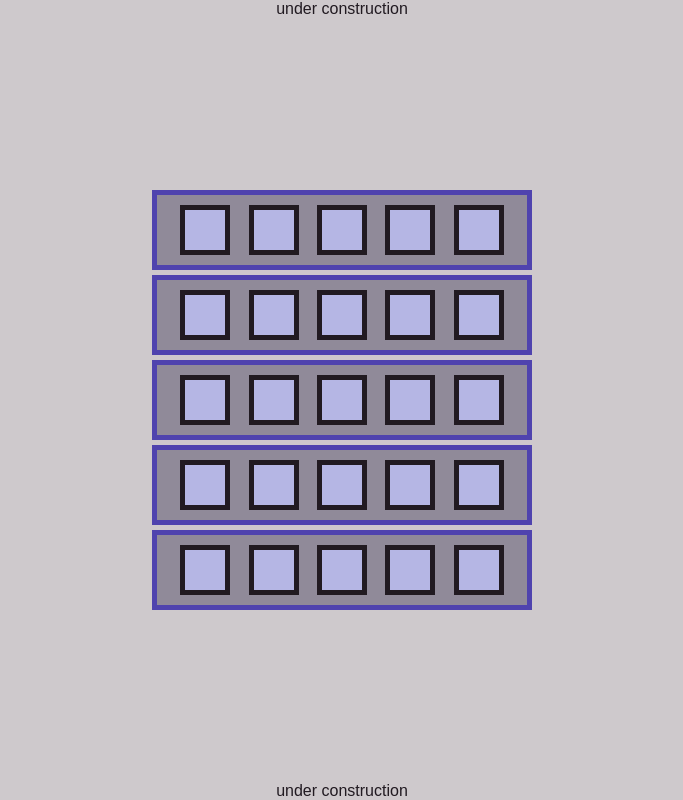
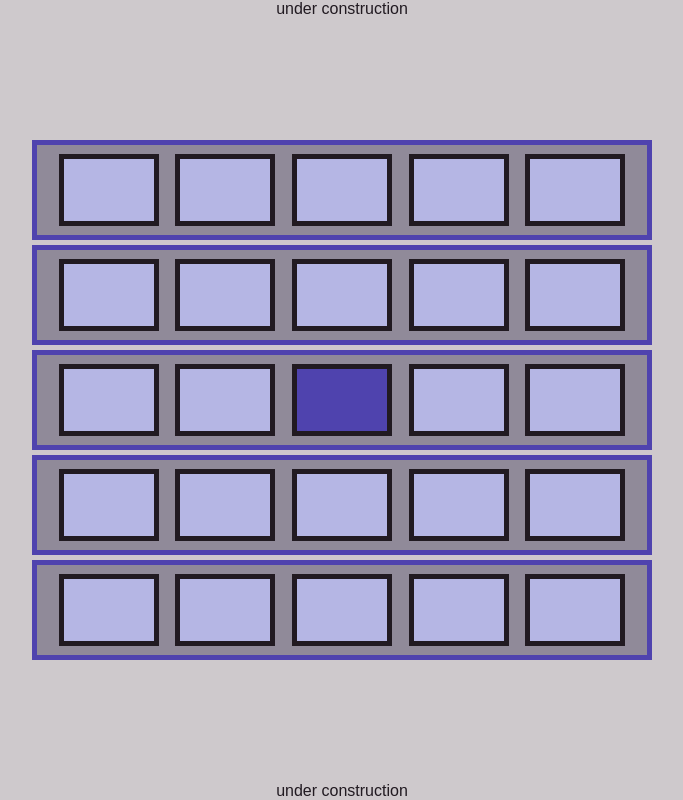
Before and after one commit to seanjesiolowski/snes, a plain HTML site: page game.html in a window 1280 px wide. Shown: the whole page, without its empty margins (298-981 px from the left). Drawn offline with Linux system fonts and the light colour scheme.

Commit message:
continue building game

```diff
--- a/game.html
+++ b/game.html
@@ -5,7 +5,6 @@
     <meta name="viewport" content="width=device-width, initial-scale=1.0">
     <title>Document</title>
     <style>
-
         body {
             height: 100vh;
             margin: 0;
@@ -18,10 +17,9 @@
             justify-content: space-between; /*aligns items across the main axis [vertical here]*/
             align-items: center; /*aligns items across the cross axis [horizontal here]*/
         }
-
         .row {
-            width: 360px;
-            height: 60px;
+            width: 600px;
+            height: 80px;
             padding: 5px;
             border: 5px solid #4f43ae;
             background: #908a99;
@@ -30,63 +28,109 @@
             justify-content: space-evenly; /*aligns items across the main axis [horizontal here]*/
             align-items: center; /*aligns items across the cross axis [vertical here]*/
         }
-
+        /* Box art image ratios: 90:62 (most), 90:65 (Chrono Trigger, DKC2, Earthbound) */
         .item {
-            width: 40px;
-            height: 40px;
+            width: 90px;
+            height: 62px;
             border: 5px solid #211a21;
             background: #b5b6e4;
         }
-
+        img {
+            width: 100%;
+            height: 100%;
+            object-fit: cover;
+        }
+        #fill {
+            width: 90px;
+            height: 62px;
+            background: #4f43ae;
+        }
         .spacer {
             height: 5px;
         }
-
     </style>
 </head>
 <body>
     <header>under construction</header>
     <main>
         <div class="row">
-            <div class="item"></div>
-            <div class="item"></div>
-            <div class="item"></div>
-            <div class="item"></div>
-            <div class="item"></div>
+            <div class="item getsImg" onclick="displayImage(this)"></div>
+            <div class="item getsImg" onclick="displayImage(this)"></div>
+            <div class="item getsImg" onclick="displayImage(this)"></div>
+            <div class="item getsImg" onclick="displayImage(this)"></div>
+            <div class="item getsImg" onclick="displayImage(this)"></div>
         </div>
         <div class="spacer"></div>
         <div class="row">
-            <div class="item"></div>
-            <div class="item"></div>
-            <div class="item"></div>
-            <div class="item"></div>
-            <div class="item"></div>
+            <div class="item getsImg" onclick="displayImage(this)"></div>
+            <div class="item getsImg" onclick="displayImage(this)"></div>
+            <div class="item getsImg" onclick="displayImage(this)"></div>
+            <div class="item getsImg" onclick="displayImage(this)"></div>
+            <div class="item getsImg" onclick="displayImage(this)"></div>
         </div>
         <div class="spacer"></div>
         <div class="row">
-            <div class="item"></div>
-            <div class="item"></div>
-            <div class="item"></div>
-            <div class="item"></div>
-            <div class="item"></div>
+            <div class="item getsImg" onclick="displayImage(this)"></div>
+            <div class="item getsImg" onclick="displayImage(this)"></div>
+            <div class="item">
+                <div id="fill"></div>
+            </div>
+            <div class="item getsImg" onclick="displayImage(this)"></div>
+            <div class="item getsImg" onclick="displayImage(this)"></div>
         </div>
             <div class="spacer"></div>
         <div class="row">
-            <div class="item"></div>
-            <div class="item"></div>
-            <div class="item"></div>
-            <div class="item"></div>
-            <div class="item"></div>
+            <div class="item getsImg" onclick="displayImage(this)"></div>
+            <div class="item getsImg" onclick="displayImage(this)"></div>
+            <div class="item getsImg" onclick="displayImage(this)"></div>
+            <div class="item getsImg" onclick="displayImage(this)"></div>
+            <div class="item getsImg" onclick="displayImage(this)"></div>
         </div>
             <div class="spacer"></div>
         <div class="row">
-            <div class="item"></div>
-            <div class="item"></div>
-            <div class="item"></div>
-            <div class="item"></div>
-            <div class="item"></div>
+            <div class="item getsImg" onclick="displayImage(this)"></div>
+            <div class="item getsImg" onclick="displayImage(this)"></div>
+            <div class="item getsImg" onclick="displayImage(this)"></div>
+            <div class="item getsImg" onclick="displayImage(this)"></div>
+            <div class="item getsImg" onclick="displayImage(this)"></div>
         </div>
     </main>
     <footer>under construction</footer>
+    <script>
+
+        function displayImage(clickedElement) {
+            const imgElement = clickedElement.querySelector('img');
+            if (imgElement.style.display === 'none') {
+                imgElement.style.display = 'block';
+            } else {
+                imgElement.style.display = 'none';
+            }
+        }
+
+        const srcArray = [
+            "https://upload.wikimedia.org/wikipedia/en/8/89/SuperMarioRPGSNESCoverArtUS.jpg", // Wikpedia image uploaded by IceWelder
+            "https://upload.wikimedia.org/wikipedia/en/e/e4/Smetroidbox.jpg", // Wikpedia image uploaded by Neocorelight
+            "https://upload.wikimedia.org/wikipedia/en/3/32/Super_Mario_World_Coverart.png", // Wikpedia image uploaded by IceWelder
+            "https://upload.wikimedia.org/wikipedia/en/a/a7/Chrono_Trigger.jpg", // Wikpedia image uploaded by Veikk0.ma
+            "https://upload.wikimedia.org/wikipedia/en/2/21/The_Legend_of_Zelda_A_Link_to_the_Past_SNES_Game_Cover.jpg", // Wikpedia image uploaded by NintenBOUND
+            "https://upload.wikimedia.org/wikipedia/en/1/1f/EarthBound_Box.jpg", // Wikpedia image uploaded by Czar
+            "https://upload.wikimedia.org/wikipedia/en/f/f1/Mega_Man_X_Coverart.png", // Wikpedia image uploaded by IceWelder
+            "https://upload.wikimedia.org/wikipedia/en/1/1a/Donkey_Kong_Country_SNES_cover.png", // Wikpedia image uploaded by IceWelder
+            "https://upload.wikimedia.org/wikipedia/en/3/38/Supermariokart_box.JPG", // Wikpedia image uploaded by IceWelder
+            "https://upload.wikimedia.org/wikipedia/en/3/3c/Super_Mario_All_Stars_%28game_box_art%29.jpg", // Wikpedia image uploaded by DatBot
+            "https://upload.wikimedia.org/wikipedia/en/c/c3/DK_Country_2.jpg", // Wikpedia image uploaded by DatBot
+            "https://upload.wikimedia.org/wikipedia/en/9/9a/Yoshi%27s_Island_%28Super_Mario_World_2%29_box_art.jpg" // Wikpedia image uploaded by IceWelder
+        ];
+        const srcArrayDouble = srcArray.concat(srcArray); // Duplicate the array for pairs
+        const srcArrayDoubleShuffled = srcArrayDouble.sort(() => Math.random() - 0.5); // Shuffle the array
+        // Assign images to elements
+        const elements = document.querySelectorAll('.getsImg');
+        elements.forEach((el, idx) => {
+            const newChildImg = el.appendChild(document.createElement("img"));
+            newChildImg.style.display = 'none';
+            newChildImg.src = srcArrayDoubleShuffled[idx];
+        });
+
+    </script>
 </body>
 </html>
```
